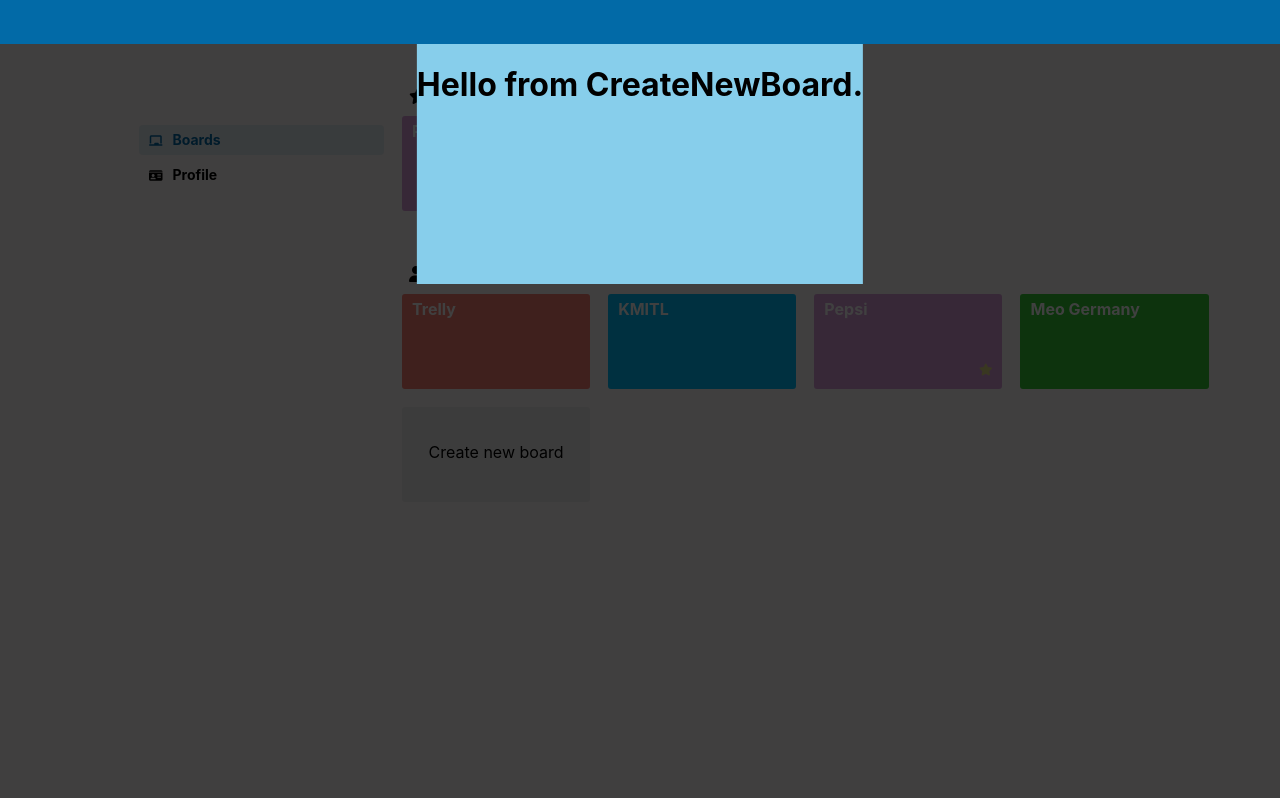
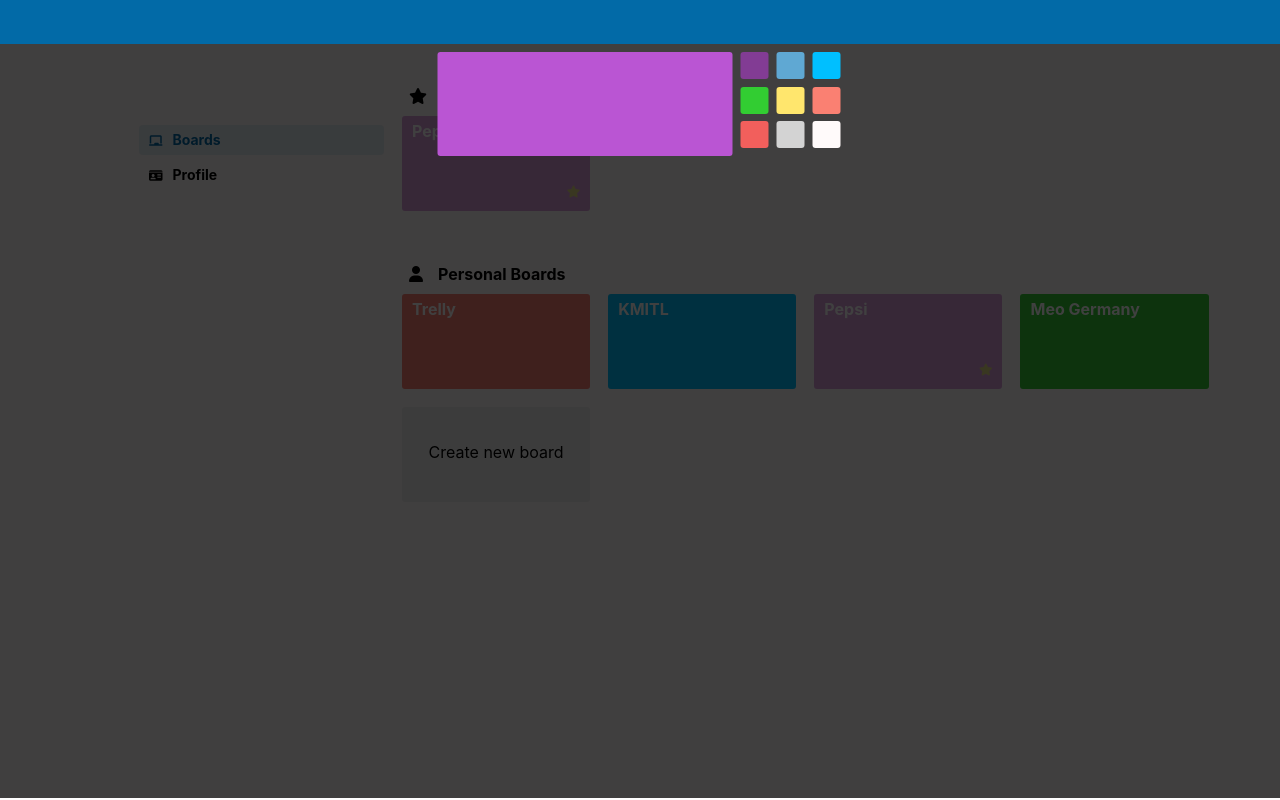
Before and after one commit to See-you-at-Germany-Corp/Trelly-front-end, a React (Create React App) app: page / in a window 1280 px wide. Both pictures are taken after a click on the element "Create new board". Built offline with nearby package versions, Linux system fonts and the light colour scheme.

Commit message:
createNewBoard drafting css v1

```diff
--- /dev/null
+++ b/src/components/createNewBoard/backgroundSelectData.js
@@ -0,0 +1,42 @@
+const red = '#f25f5c';
+const kram = '#5fa8d3';
+const yellow = '#ffe66d';
+
+export default [
+    {
+        id: 0,
+        background: 'mediumorchid'
+    },
+    {
+        id: 1,
+        background: kram
+    },
+    {
+        id: 2,
+        background: 'deepskyblue'
+    },
+    {
+        id: 3,
+        background: 'limegreen'
+    },
+    {
+        id: 4,
+        background: yellow
+    },
+    {
+        id: 5,
+        background: 'salmon'
+    },
+    {
+        id: 6,
+        background: red
+    },
+    {
+        id: 7,
+        background: 'lightgray'
+    },
+    {
+        id: 8,
+        background: 'snow'
+    }
+];
--- a/src/components/createNewBoard/index.js
+++ b/src/components/createNewBoard/index.js
@@ -3,7 +3,26 @@ import { connect } from 'react-redux';
 
 import './style.css';
 
-const CreateNewBoard = ({createStatus, dispatch}) => {
+import backgroundSelectorData from './backgroundSelectData.js';
+import { setBackground, setCurrent } from '../../redux/actions/createNewBoard';
+
+const BackgroundSelector = ({ background, createBackground, dispatch }) => {
+
+    const isSelected = background === createBackground ? 'brightness(70%)' : '';
+
+    const bgStyle = {
+        background: background,
+        filter: isSelected
+    };
+
+    return (
+        <div onClick={() => dispatch(setBackground(background))} className='bg-selector' style={bgStyle}>
+
+        </div>
+    );
+}
+
+const CreateNewBoard = ({createStatus, createBackground, dispatch}) => {
 
     const createOnStyle = createStatus === true ? {
         display: 'block'
@@ -11,17 +30,43 @@ const CreateNewBoard = ({createStatus, dispatch}) => {
         display: 'none'
     };
 
+    const createNewBoardRef = React.createRef();
+    dispatch(setCurrent(createNewBoardRef));
+
     return (
-        <div className='create-new-board-container'>
-            <div className='create-new-board-box' id='create-new-board' style={createOnStyle}>
-                <h1>Hello from CreateNewBoard.</h1>
+        <div className='create-new-board-container' ref={createNewBoardRef} style={createOnStyle}>
+            <div className='create-new-board-box' style={createOnStyle}>
+
+                <div className='new-board-detail-box' style={{ background: createBackground}}>
+
+                </div>
+
+                <div className='new-board-bg-list'>
+                    {
+                        backgroundSelectorData
+                        .filter(bg => {
+                            return (
+                                bg.id < 9
+                            );
+                        })
+                        .map(bg => (
+                            <BackgroundSelector
+                                background={bg.background}
+                                createBackground={createBackground}
+                                dispatch={dispatch}
+                            />
+                        ))
+                    }
+                </div>
+
             </div>
         </div>
     );
 }
 
 const mapStateToProps = (state) => ({
-    createStatus: state.createNewBoard.is_on
+    createStatus: state.createNewBoard.is_on,
+    createBackground: state.createNewBoard.background,
 })
 
 const CreateNewBoardWithConnect = connect(mapStateToProps)(CreateNewBoard);
--- a/src/components/createNewBoard/style.css
+++ b/src/components/createNewBoard/style.css
@@ -1,10 +1,54 @@
+.create-new-board-container {
+    position: absolute;
+    overflow: hidden;
+    height: 91.5vh;
+    width: 100%;
+    z-index: 1;
+    background-color: rbga(255, 255, 255, 0.1);
+}
+
 .create-new-board-box {
-    height: 30vh;
-    overflow: auto;
+    opacity: 100%;
+    height: 145px;
+    width: 405px;
     position: absolute;
-    margin: 0 auto;
+    margin-top: 8px;
     left: 50%;
     transform: translateX(-50%);
-    z-index: 1;
-    background-color: skyblue;
+    z-index: 2;
+    /* background-color: skyblue; */
+    display: flex;
 }
+
+.create-new-board-box .new-board-detail-box {
+    /* background-color: mediumorchid; */
+    width: 295px;
+    height: 13vh;
+    float: left;
+    border-radius: 3px;
+}
+
+.create-new-board-box .new-board-bg-list {
+    /* background-color: lightpink; */
+    width: 110px;
+    height: 13vh;
+    display: flex;
+    flex-wrap: wrap;
+    /* padding-left: 8px; */
+}
+
+.create-new-board-box .new-board-bg-list .bg-selector {
+    width: 28px;
+    height: 27px;
+    margin: 0px 0px 6.5px 8px;
+    border-radius: 3px;
+}
+
+.create-new-board-box .new-board-bg-list .bg-selector:hover {
+    cursor: pointer;
+    filter: brightness(85%);
+}
+
+.create-new-board-box .new-board-bg-list .bg-selector:active {
+    filter: brightness(70%);
+}
--- a/src/pages/home/index.js
+++ b/src/pages/home/index.js
@@ -68,19 +68,17 @@ const HomeMenuBar = () => {
     );
 }
 
-const Home = ({ personalBoardList, createStatus, dispatch})=> {
+const Home = ({ personalBoardList, createStatus, createCurrent, dispatch})=> {
 
     const createOnStyle = createStatus === true ? {
         filter: 'brightness(25%)'
     } : {};
 
-    var createNewBoardComp = document.getElementById('create-new-board');
-
     /// setTimeout for deley opening createNewBoard component.
     /// if don't setTimeout, createNewBoard will open then close suddenly.
     setTimeout(() => {
         window.onclick = function (event) {
-            if (event.target !== createNewBoardComp && createStatus === true) {
+            if (event.target === createCurrent.current && createStatus === true) {
                 dispatch(createOff());
             }
         }
@@ -126,7 +124,8 @@ const Home = ({ personalBoardList, createStatus, dispatch})=> {
 
 const mapStateToProps =(state)=> ({
     personalBoardList: state.personalBoardList,
-    createStatus: state.createNewBoard.is_on
+    createStatus: state.createNewBoard.is_on,
+    createCurrent: state.createNewBoard.ref
 })
 
 const HomeWithConnect = connect(mapStateToProps)(Home);
--- a/src/redux/actions/createNewBoard.js
+++ b/src/redux/actions/createNewBoard.js
@@ -5,3 +5,13 @@ export const createOn = () => ({
 export const createOff = () => ({
     type: 'OFF'
 })
+
+export const setBackground = (background) => ({
+    type: 'SET_BACKGROUND',
+    background
+})
+
+export const setCurrent = (ref) => ({
+    type: 'SET_REF',
+    ref
+})
--- a/src/redux/reducers/createNewBoard.js
+++ b/src/redux/reducers/createNewBoard.js
@@ -1,17 +1,33 @@
 const initState = {
-    is_on: false
+    is_on: false,
+    background: 'mediumorchid',
+    ref: ''
 }
 
 export default (state = initState, action)=> {
     switch (action.type) {
         case 'ON':
             return {
+                ...state,
                 is_on: true
             }
 
         case 'OFF':
             return {
+                ...state,
                 is_on: false
+            }
+
+        case 'SET_BACKGROUND':
+            return {
+                ...state,
+                background: action.background
+            }
+
+        case 'SET_REF':
+            return {
+                ...state,
+                ref: action.ref
             }
 
         default:
```
